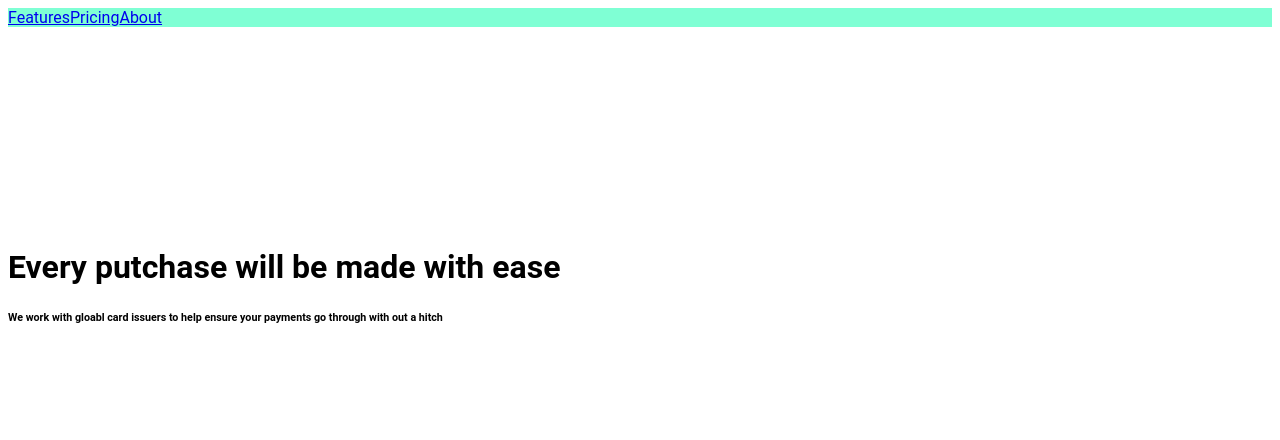
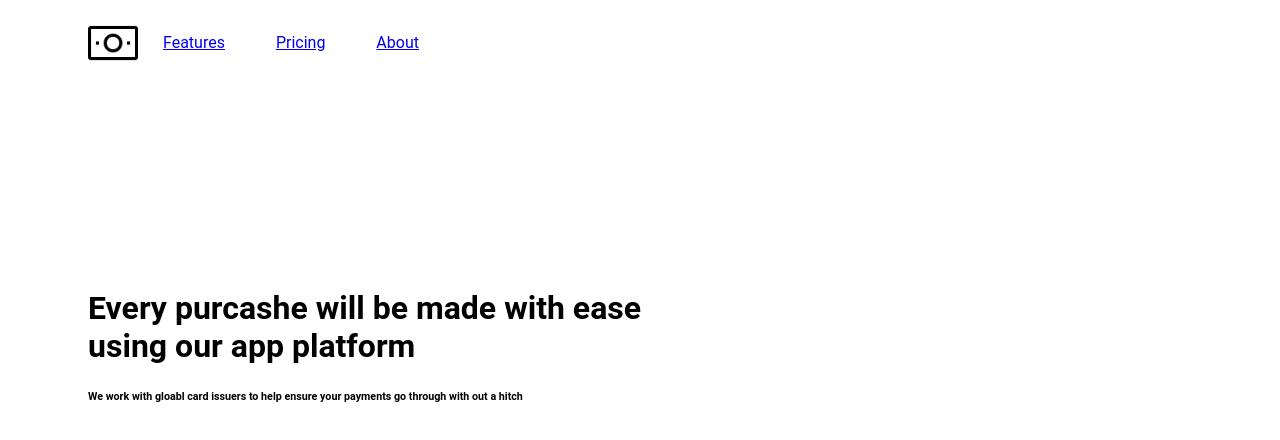
Before and after one commit to sullie-dev/app-landing-page, a Next.js app: page / in a window 1280 px wide. Shown: the top 440 px of the page. Built offline with nearby package versions, Linux system fonts and the light colour scheme.

Commit message:
Added navbar logo, adjusted styling in several files, adjusted navbar

```diff
--- a/components/Navbar.js
+++ /dev/null
@@ -1,19 +0,0 @@
-import React from "react";
-import styles from "/styles/Navbar.module.css";
-import Link from "next/link";
-
-export default function Navbar() {
-  return (
-    <div className={styles.container}>
-      <Link href="#">
-        <a>Features</a>
-      </Link>
-      <Link href="#">
-        <a>Pricing</a>
-      </Link>
-      <Link href="#">
-        <a>About</a>
-      </Link>
-    </div>
-  );
-}
--- /dev/null
+++ b/pages/components/Navbar.js
@@ -0,0 +1,25 @@
+import React from "react";
+import styles from "/styles/Navbar.module.css";
+import Link from "next/link";
+import Image from "next/image";
+
+export default function Navbar() {
+  return (
+    <div className={styles.container}>
+      <div className={styles.icon}>
+        <Image src="/money_icon.png" alt="App Icon" width={50} height={50} />
+      </div>
+      <div className={styles.Navbar}>
+        <Link href="#">
+          <a>Features</a>
+        </Link>
+        <Link href="#">
+          <a>Pricing</a>
+        </Link>
+        <Link href="#">
+          <a>About</a>
+        </Link>
+      </div>
+    </div>
+  );
+}
--- a/pages/index.js
+++ b/pages/index.js
@@ -1,14 +1,16 @@
-import Navbar from "/components/Navbar";
-import Spacer from "/components/Spacer";
+import Navbar from "./components/Navbar";
+import Spacer from "./components/Spacer";
+import styles from "../styles/Home.module.css";
 
 const index = () => {
   return (
-    <div>
+    <div className={styles.container}>
+      <div className={styles.left}>
         <Navbar />
         {/* TODO: add a space here to expand out the content  */}
         <Spacer height="200px" />
         <div>
-        <h1>Every putchase will be made with ease</h1>
+          <h1>Every purcashe will be made with ease using our app platform</h1>
           <h6>
             We work with gloabl card issuers to help ensure your payments go
             through with out a hitch
@@ -16,6 +18,7 @@ const index = () => {
         </div>
         {/* TODO: add form for user to input their email for news letter */}
       </div>
+    </div>
   );
 };
 export default index;
--- /dev/null
+++ b/styles/Home.module.css
@@ -0,0 +1,4 @@
+.container {
+    width: 45%;
+    padding-left: 5rem;
+}
--- a/styles/Navbar.module.css
+++ b/styles/Navbar.module.css
@@ -1,3 +1,16 @@
-.container{
-    background-color: aquamarine;
+.container {
+  padding-top: 10px;
+  display: flex;
+  flex-direction: row;
 }
+.icon {
+  display: flex;
+  padding-right: 25px;
+}
+.Navbar {
+  width: 45%;
+  padding-top: 15px;
+  display: flex;
+  justify-content: space-between;
+
+}
```
Also changed, not shown: pages/components/Spacer.js (renamed from components/Spacer.js), public/money_icon.png (added). Lines whose indentation alone changed are shown as unchanged.
